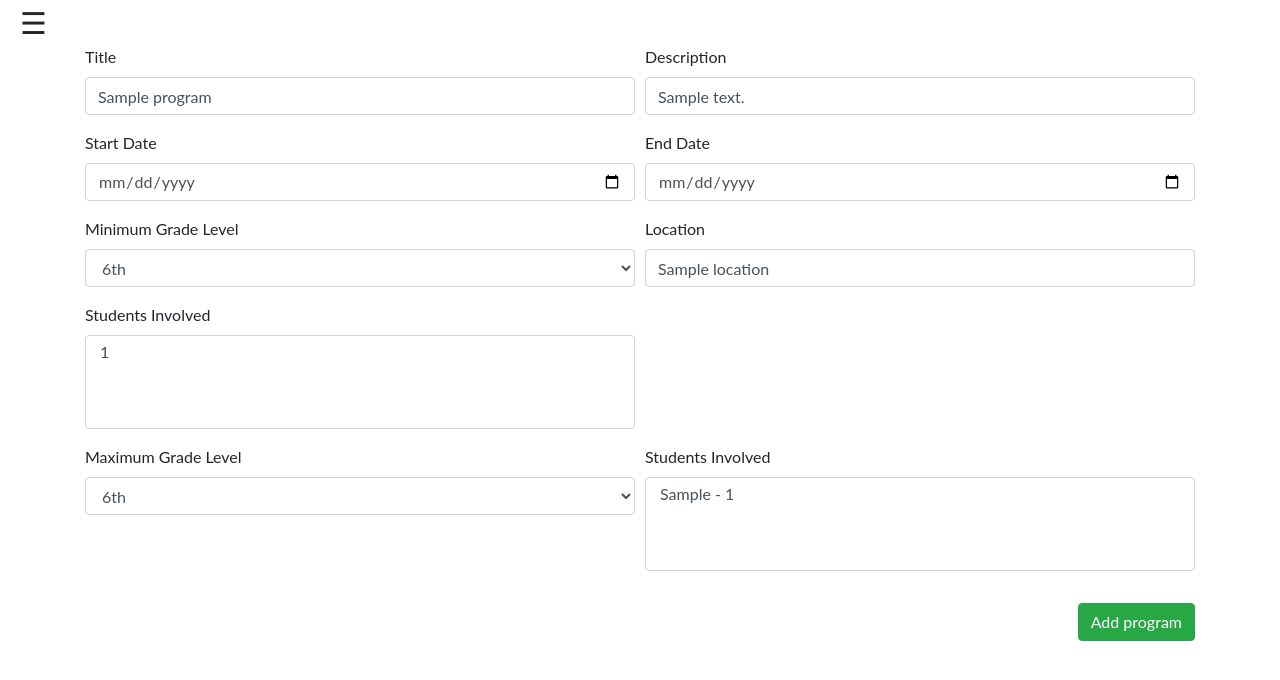
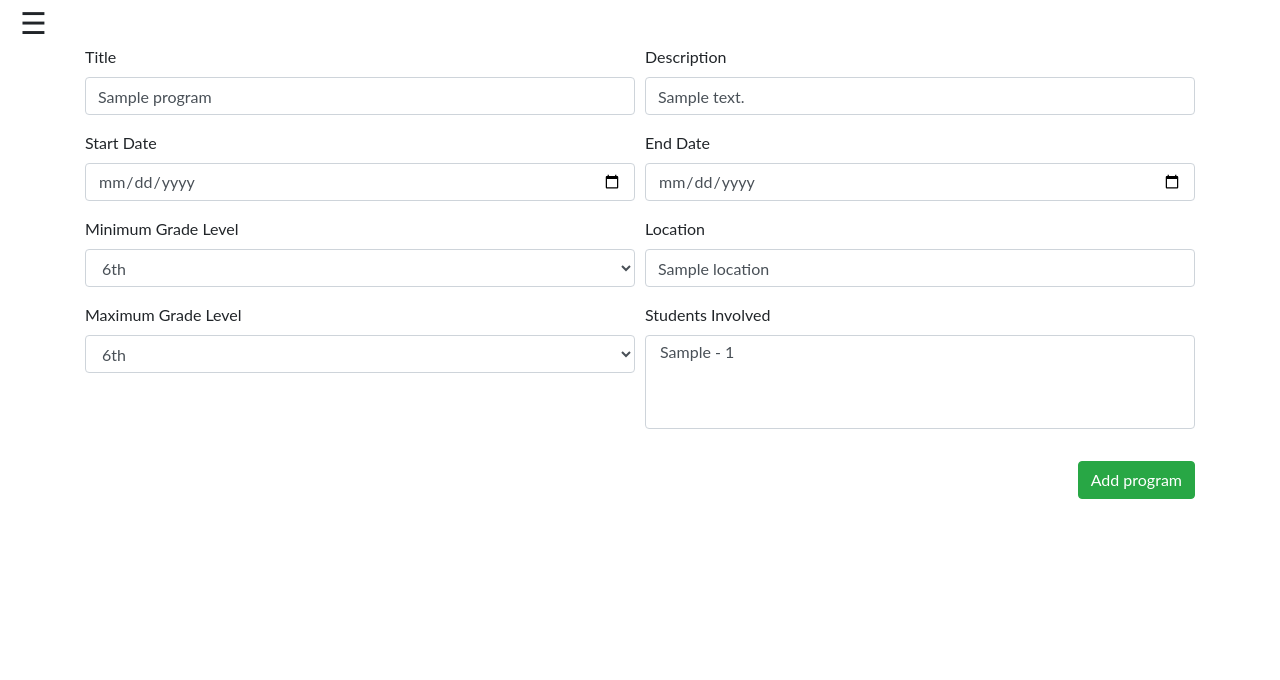
Before and after one commit to metalmerge/student-profiles, a Node project: template views/edit-program.ejs in a window 1280 px wide. Shown: the top 680 px of the page. Run offline with Node 20 templates, Linux system fonts and the light colour scheme; the template is opened without the code that fills it: most values are stand-ins (such as "Sample title", 1, 10 or a date in 2020); some libraries are stand-ins or nearby versions.

Commit message:
final fixes to undo rebase mistake

```diff
--- a/views/edit-program.ejs
+++ b/views/edit-program.ejs
@@ -57,14 +57,6 @@
 				<label for="location">Location</label>
 				<input type="text" class="form-control" name="location" value="<%=program.location%>" required>
 			</div>
-			<div class="form-group col-md-6">
-				<label for="student_list">Students Involved</label>
-				<select class="form-control" name="student_list" id="student_list" multiple>
-					<% for (let i = 0; i < students.length; i++) { %>
-						<option><%= students[i].id_number %></option>
-					<% } %>
-				</select>
-			</div>
 		</div>
 		<div class="form-row">
 			<div class="form-group col-md-6">
```
